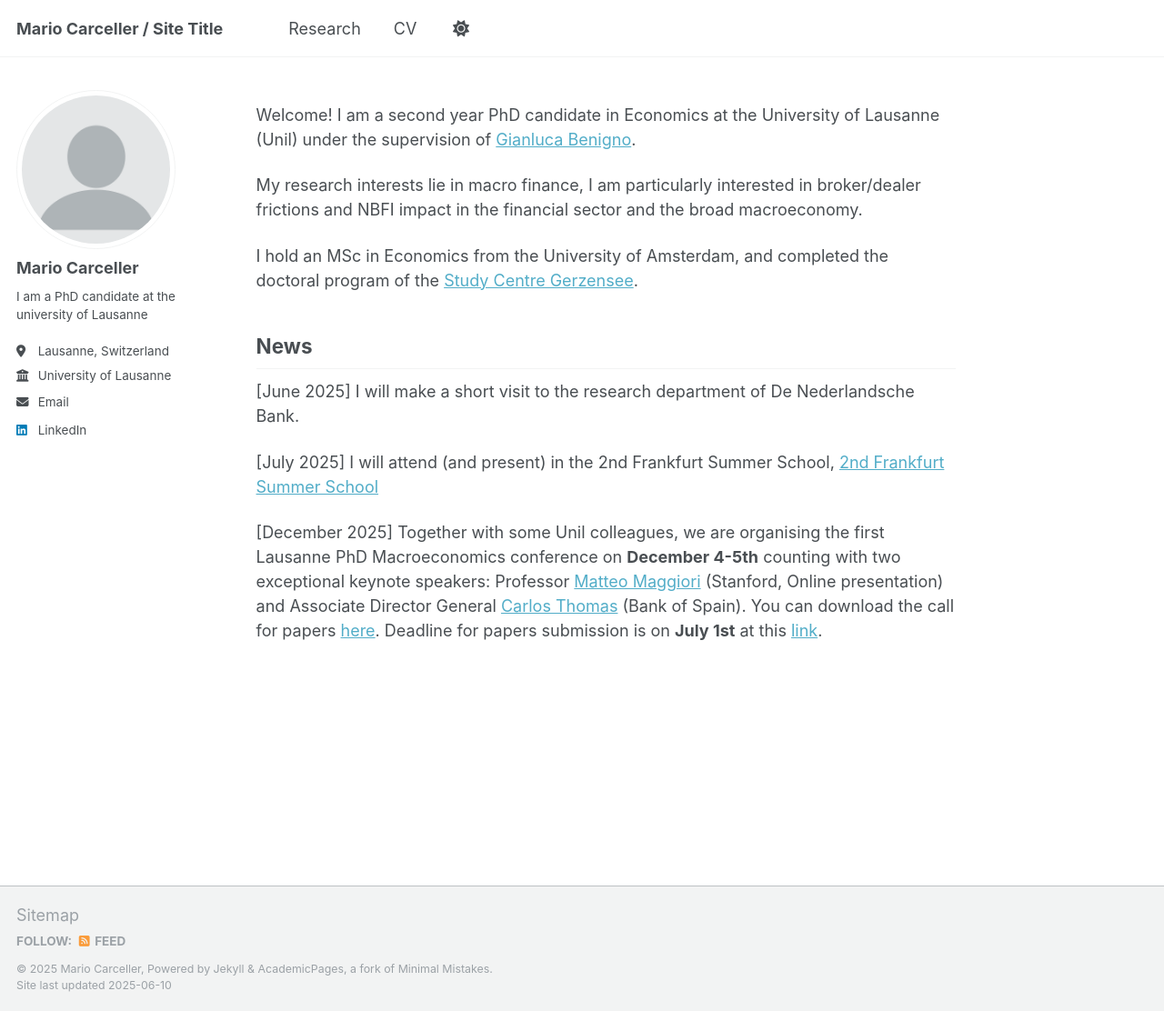
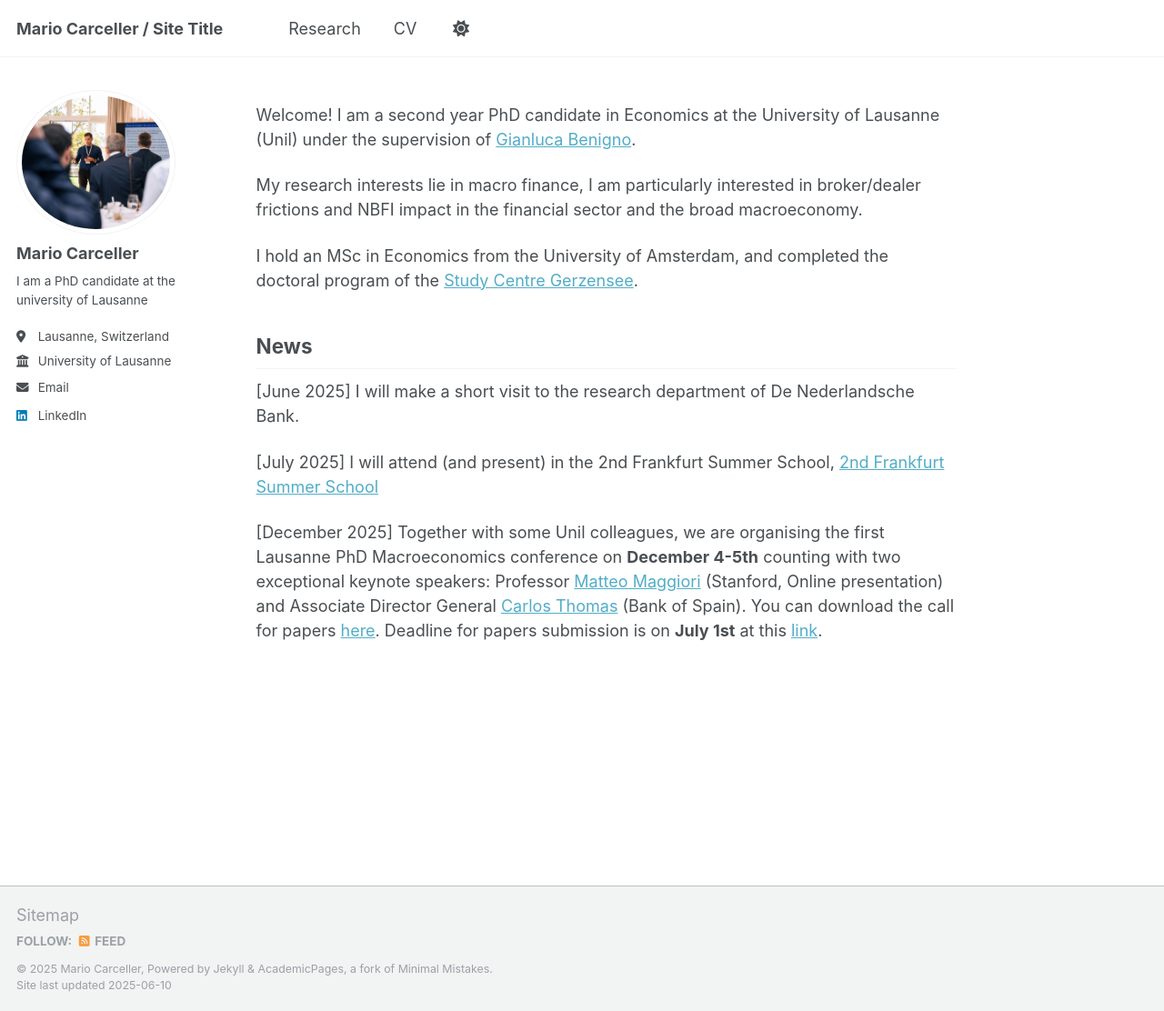
Before and after one commit to MarioCarceller/carcellermario.github.io, a Jekyll site: the page built from _pages/about.md, in a window 1280 px wide and 1112 px high. Shown: the whole window at 91% size. Built offline with Jekyll 4.4.1, drawn with Linux system fonts in a browser that asks for light colours.

Commit message:
Update _config.yml

```diff
--- a/_config.yml
+++ b/_config.yml
@@ -22,7 +22,7 @@ repository               : #"MarioCarceller/Mario Carceller.github.io"
 #               Additional customization can be done by editing /_includes/author-profile.html
 author:
   # Biographic information
-  avatar           : "profile.png"
+  avatar           : "Z9C_4254 c.jpg"
   name             : "Mario Carceller"
   pronouns         : # example: "she/her"
   bio              : "I am a PhD candidate at the university of Lausanne"
```
